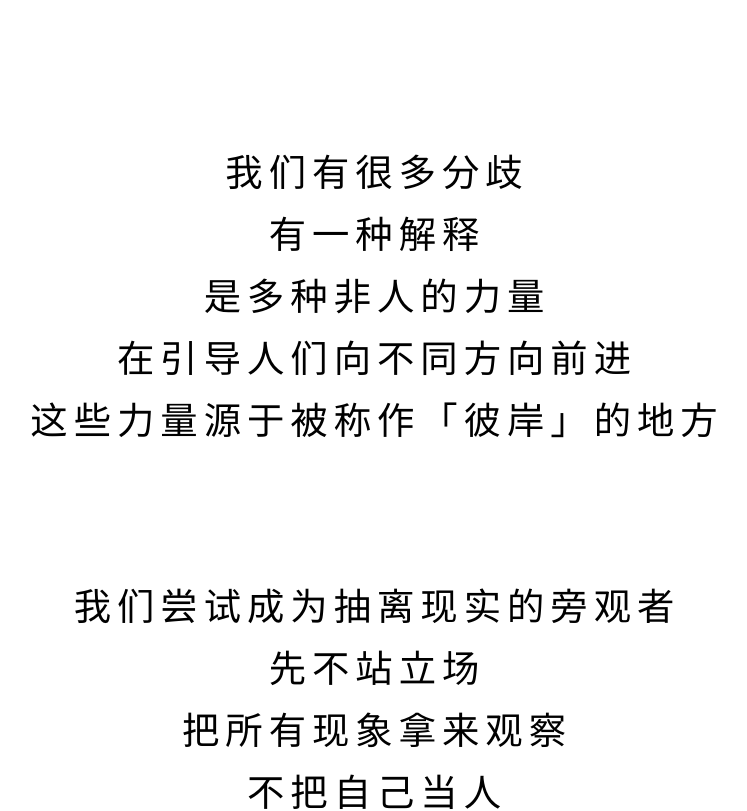
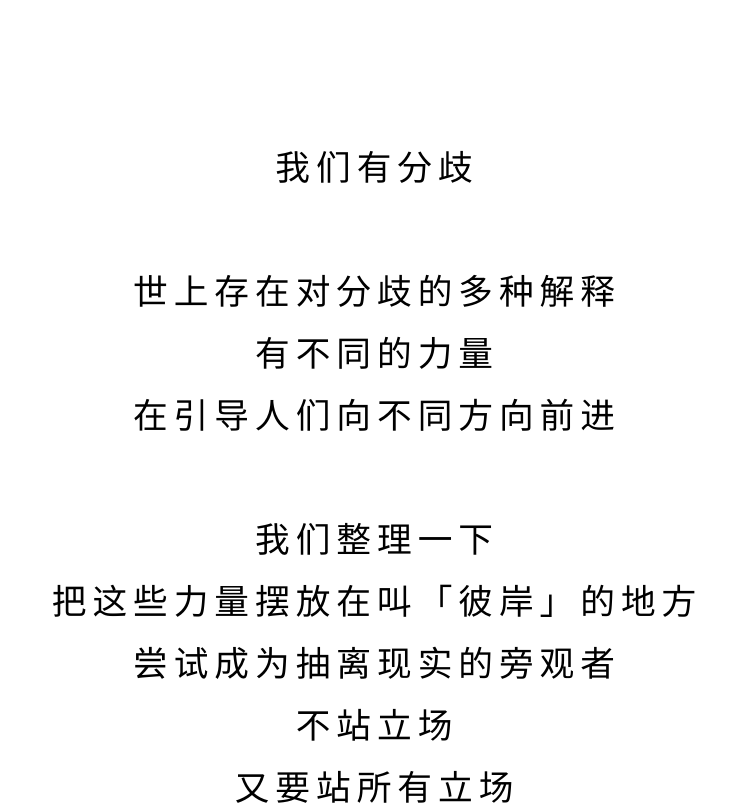
Before and after one commit to plenilunefox/plenilunefox.github.io, a plain HTML site: page index.html in a window 1280 px wide. Shown: the part 600-1411 px from the top of the page, without its empty margins (263-1010 px from the left). Drawn offline with Linux system fonts and the light colour scheme.

Commit message:
17.12
cc

```diff
--- a/css/css.css
+++ b/css/css.css
@@ -15,18 +15,18 @@ embed {
 
 p
 {
-    font-size: 32pt;
+    font-size: 30pt;
+    font-weight: 600;
     font-family: PingFang SC;
-    font-weight: 600;
     text-align: center;
     margin-top: -14px;
 }
 
 .p2
 {
-    font-size: 28pt;
+    font-size: 26pt;
+    font-weight: 300;
     font-family: PingFang SC;
-    font-weight: 300;
     text-align: center;
     letter-spacing:6px;
     line-height:62px;
@@ -47,8 +47,8 @@ a.Mainbutton
     padding:16px 52px;
     text-align: center;
     display: inline-block;
+    font-family: PingFang SC;
     font-size: 36px;
-    font-family:PingFang SC;
     font-weight:600;
     letter-spacing:2px;
     color:#000000;
@@ -76,8 +76,8 @@ a.Mainbutton:active {
     padding:16px 52px;
     text-align: center;
     display: inline-block;
+    font-family: PingFang SC;
     font-size: 36px;
-    font-family:PingFang SC;
     font-weight:600;
     letter-spacing:2px;
     color:#ffffff;
--- a/index.html
+++ b/index.html
@@ -25,18 +25,17 @@
 
 <div class="huabu">
     <p class="p2">
-    	我们有很多分歧<br>
-    	有一种解释<br>
-        是多种非人的力量<br>
-        在引导人们向不同方向前进<br>
-        这些力量源于被称作「彼岸」的地方<br>
-        <br><br>
-        我们尝试成为抽离现实的旁观者<br>
-        先不站立场<br>
-        把所有现象拿来观察<br>
-        不把自己当人<br>
+    	我们有分歧<br><br>
+    	世上存在对分歧的多种解释<br>
+        有不同的力量<br>
+        在引导人们向不同方向前进<br><br>
+        我们整理一下<br>
+        把这些力量摆放在叫「彼岸」的地方<br>
+        尝试成为抽离现实的旁观者<br>
+        不站立场<br>
+        又要站所有立场<br>
+        不把自己当人<br><br>
         以得到彼岸的知识<br>
-        <br>
         <br>
     	之后再详细解释<br>
     	<br>
```
Also changed, not shown: subweb/mineinf.html (+1 -1 lines).
